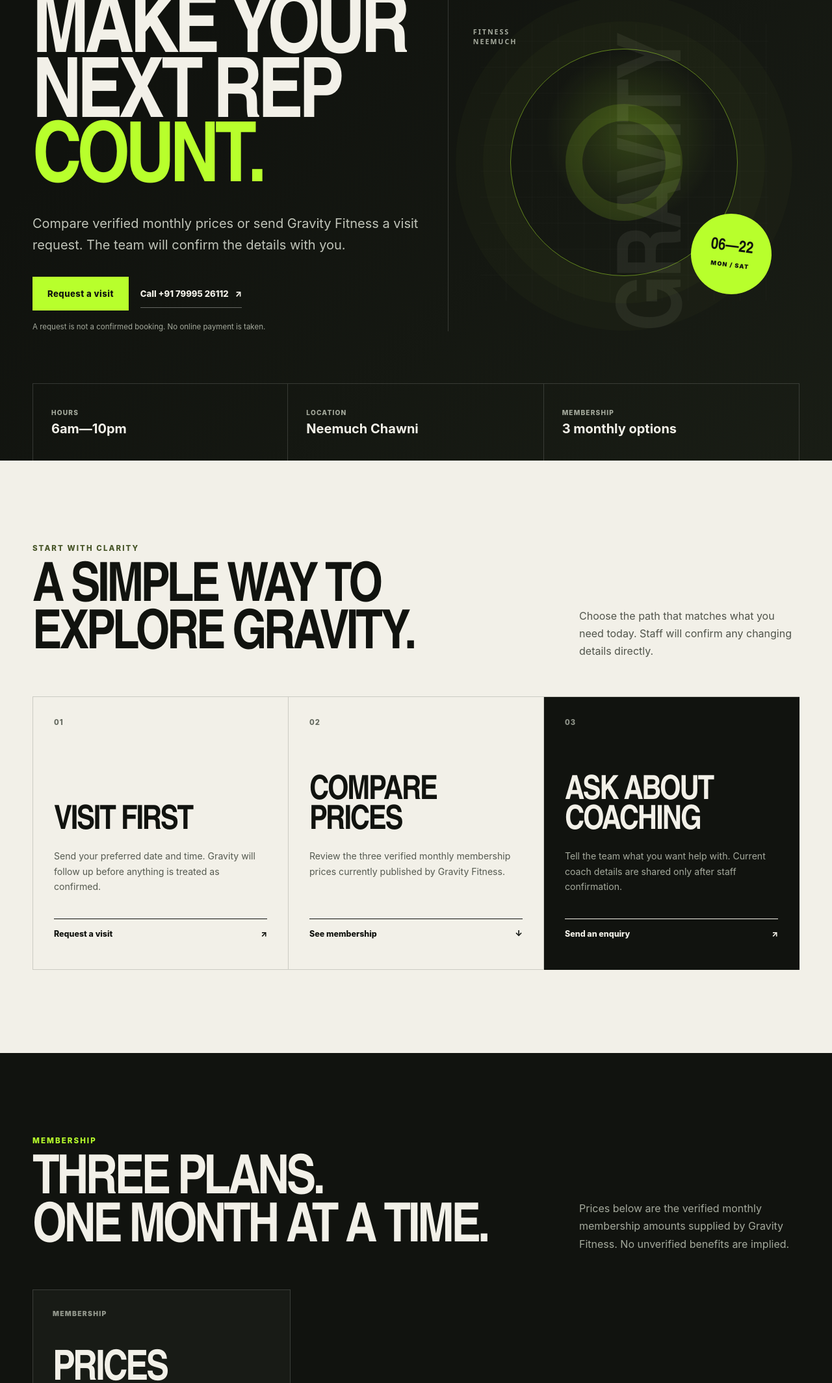
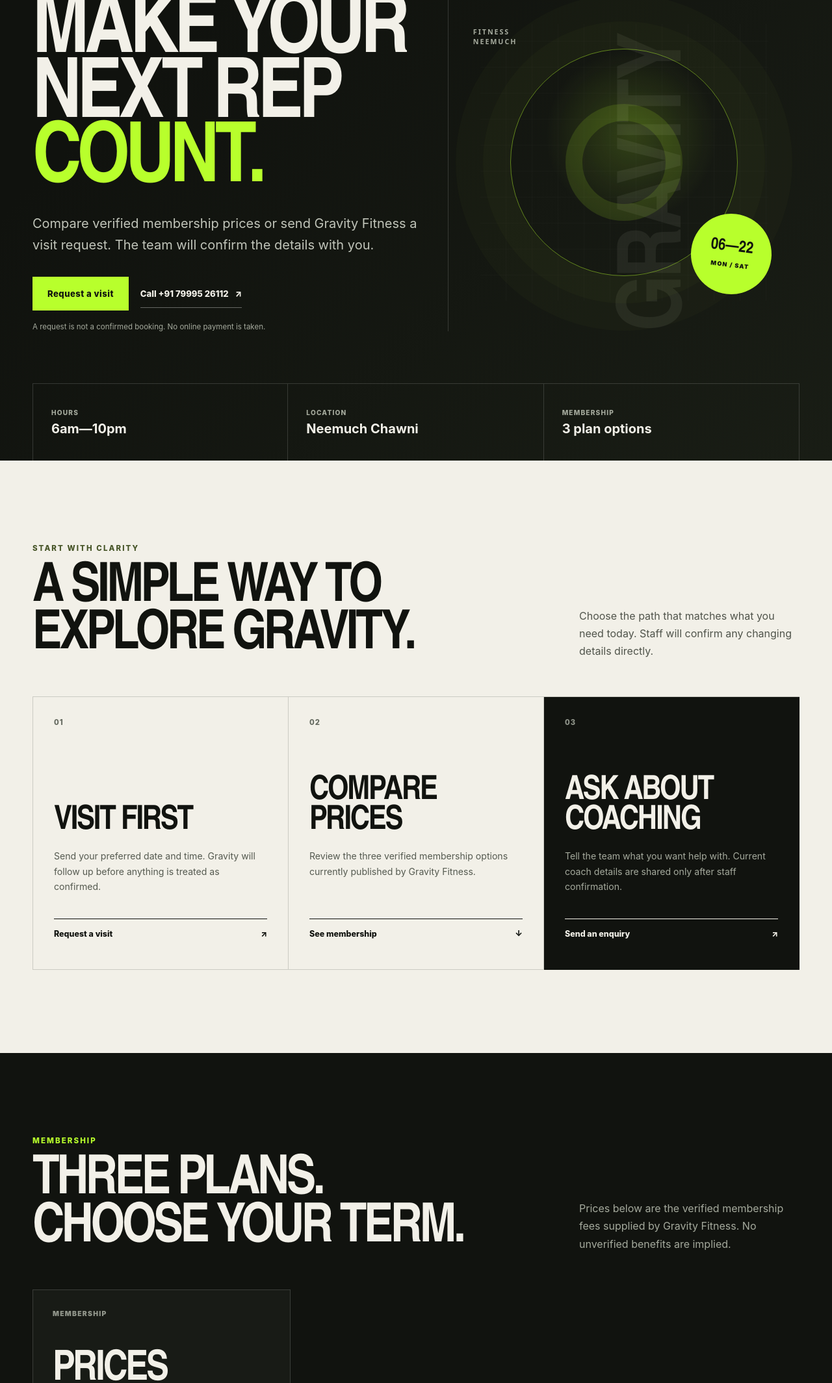
Before and after one commit to Mohit0409/grevity_fitness, a website: page web/index.html in a window 1280 px wide. Shown: the part 225-2354 px from the top of the page at 65% size. Drawn offline with Linux system fonts and the light colour scheme; no server answers.

Commit message:
fix: align public membership copy with verified plans

```diff
--- a/web/index.html
+++ b/web/index.html
@@ -4,7 +4,7 @@
   <meta charset="utf-8">
   <meta name="viewport" content="width=device-width, initial-scale=1">
   <title>Gravity Fitness Neemuch | Membership & Visit Enquiries</title>
-  <meta name="description" content="Explore verified monthly membership prices and send a visit, membership or coaching enquiry to Gravity Fitness in Neemuch.">
+  <meta name="description" content="Explore verified membership prices and send a visit, membership or coaching enquiry to Gravity Fitness in Neemuch.">
   <meta name="robots" content="index,follow,max-image-preview:large">
   <meta name="theme-color" content="#11130f">
   <link rel="canonical" href="{{APP_BASE_URL}}/">
@@ -16,14 +16,14 @@
   <meta property="og:locale" content="en_IN">
   <meta property="og:site_name" content="Gravity Fitness">
   <meta property="og:title" content="Gravity Fitness Neemuch">
-  <meta property="og:description" content="Verified monthly membership prices and a direct way to request a visit.">
+  <meta property="og:description" content="Verified membership prices and a direct way to request a visit.">
   <meta property="og:url" content="{{APP_BASE_URL}}/">
   <meta property="og:image" content="{{APP_BASE_URL}}/assets/og-gravity.png">
   <meta property="og:image:width" content="1200">
   <meta property="og:image:height" content="630"><meta property="og:image:alt" content="Gravity Fitness Neemuch">
   <meta name="twitter:card" content="summary_large_image"><meta name="twitter:image" content="{{APP_BASE_URL}}/assets/og-gravity.png"><meta name="twitter:image:alt" content="Gravity Fitness Neemuch">
   <meta name="twitter:title" content="Gravity Fitness Neemuch">
-  <meta name="twitter:description" content="Verified monthly membership prices and a direct way to request a visit.">
+  <meta name="twitter:description" content="Verified membership prices and a direct way to request a visit.">
   <link rel="stylesheet" href="/css/style.css?v=gravity2-public-ui3">
   <script type="application/ld+json">{"@context":"https://schema.org","@type":"HealthClub","name":"Gravity Fitness","telephone":"+91 79995 26112","address":{"@type":"PostalAddress","streetAddress":"Bungalow No. 41, 1st Floor, Above Canara Bank, CRPF Road, Neemuch Chawni","addressLocality":"Neemuch","addressRegion":"Madhya Pradesh","postalCode":"458441","addressCountry":"IN"},"openingHours":["Mo-Sa 06:00-22:00"],"sameAs":["https://www.instagram.com/gravity_fitness_nmh/"]}</script>
 </head>
@@ -42,19 +42,19 @@
 <main id="main-content">
     <section class="hero">
       <div class="shell hero-grid">
-        <div class="hero-copy"><p class="eyebrow">Neemuch · Open Monday–Saturday</p><h1>Make your next rep <em>count.</em></h1><p class="hero-lead">Compare verified monthly prices or send Gravity Fitness a visit request. The team will confirm the details with you.</p><div class="hero-actions"><button class="button" type="button" data-request-kind="trial_visit">Request a visit</button><a class="text-link" href="tel:+917999526112">Call +91 79995 26112 <span aria-hidden="true">↗</span></a></div><p class="microcopy">A request is not a confirmed booking. No online payment is taken.</p></div>
+        <div class="hero-copy"><p class="eyebrow">Neemuch · Open Monday–Saturday</p><h1>Make your next rep <em>count.</em></h1><p class="hero-lead">Compare verified membership prices or send Gravity Fitness a visit request. The team will confirm the details with you.</p><div class="hero-actions"><button class="button" type="button" data-request-kind="trial_visit">Request a visit</button><a class="text-link" href="tel:+917999526112">Call +91 79995 26112 <span aria-hidden="true">↗</span></a></div><p class="microcopy">A request is not a confirmed booking. No online payment is taken.</p></div>
         <div class="hero-art" aria-hidden="true"><div class="hero-word">GRAVITY</div><div class="orbit orbit--one"></div><div class="orbit orbit--two"></div><div class="hero-stamp"><strong>06—22</strong><span>MON / SAT</span></div><p>FITNESS<br>NEEMUCH</p></div>
       </div>
-      <div class="shell fact-rail" aria-label="Key information"><div><span>Hours</span><strong>6am—10pm</strong></div><div><span>Location</span><strong>Neemuch Chawni</strong></div><div><span>Membership</span><strong>3 monthly options</strong></div></div>
+      <div class="shell fact-rail" aria-label="Key information"><div><span>Hours</span><strong>6am—10pm</strong></div><div><span>Location</span><strong>Neemuch Chawni</strong></div><div><span>Membership</span><strong>3 plan options</strong></div></div>
     </section>
 
     <section class="section section--paper" id="training"><div class="shell"><div class="section-intro split-intro"><div><p class="eyebrow eyebrow--dark">Start with clarity</p><h2>A simple way to explore Gravity.</h2></div><p>Choose the path that matches what you need today. Staff will confirm any changing details directly.</p></div><div class="path-grid">
       <article class="path-card"><span>01</span><h3>Visit first</h3><p>Send your preferred date and time. Gravity will follow up before anything is treated as confirmed.</p><button class="card-link" type="button" data-request-kind="trial_visit">Request a visit <span aria-hidden="true">↗</span></button></article>
-      <article class="path-card"><span>02</span><h3>Compare prices</h3><p>Review the three verified monthly membership prices currently published by Gravity Fitness.</p><a class="card-link" href="#membership">See membership <span aria-hidden="true">↓</span></a></article>
+      <article class="path-card"><span>02</span><h3>Compare prices</h3><p>Review the three verified membership options currently published by Gravity Fitness.</p><a class="card-link" href="#membership">See membership <span aria-hidden="true">↓</span></a></article>
       <article class="path-card path-card--dark"><span>03</span><h3>Ask about coaching</h3><p>Tell the team what you want help with. Current coach details are shared only after staff confirmation.</p><button class="card-link" type="button" data-request-kind="coaching">Send an enquiry <span aria-hidden="true">↗</span></button></article>
     </div></div></section>
 
-    <section class="section membership" id="membership"><div class="shell"><div class="section-intro split-intro split-intro--dark"><div><p class="eyebrow">Membership</p><h2>Three plans.<br>One month at a time.</h2></div><p>Prices below are the verified monthly membership amounts supplied by Gravity Fitness. No unverified benefits are implied.</p></div><div class="plan-grid" id="public-membership-plans" aria-live="polite" aria-busy="false"><div class="plan-skeleton"></div><div class="plan-skeleton"></div><div class="plan-skeleton"></div></div><noscript><p class="membership-note membership-noscript">JavaScript is unavailable, so live membership cards cannot load. Call Gravity to confirm the current membership price before relying on it.</p></noscript><p class="membership-note">Online checkout is currently unavailable. Send an enquiry and the team will explain the next step.</p></div></section>
+    <section class="section membership" id="membership"><div class="shell"><div class="section-intro split-intro split-intro--dark"><div><p class="eyebrow">Membership</p><h2>Three plans.<br>Choose your term.</h2></div><p>Prices below are the verified membership fees supplied by Gravity Fitness. No unverified benefits are implied.</p></div><div class="plan-grid" id="public-membership-plans" aria-live="polite" aria-busy="false"><div class="plan-skeleton"></div><div class="plan-skeleton"></div><div class="plan-skeleton"></div></div><noscript><p class="membership-note membership-noscript">JavaScript is unavailable, so live membership cards cannot load. Call Gravity to confirm the current membership price before relying on it.</p></noscript><p class="membership-note">Online checkout is currently unavailable. Send an enquiry and the team will explain the next step.</p></div></section>
 
     <section class="section section--lime coaching-preview"><div class="shell coaching-grid"><div><p class="eyebrow eyebrow--dark">Coaching</p><h2>Tell us where you want to go.</h2></div><div><p>There are no verified public coach profiles to show yet. Send a coaching enquiry and Gravity can confirm the current options with you.</p><div class="inline-actions"><button class="button button--dark" type="button" data-request-kind="coaching">Ask about coaching</button><a class="text-link text-link--dark" href="/coaching">How enquiries work <span aria-hidden="true">→</span></a></div></div></div></section>
 
```
Also changed, not shown: 1 other file.
